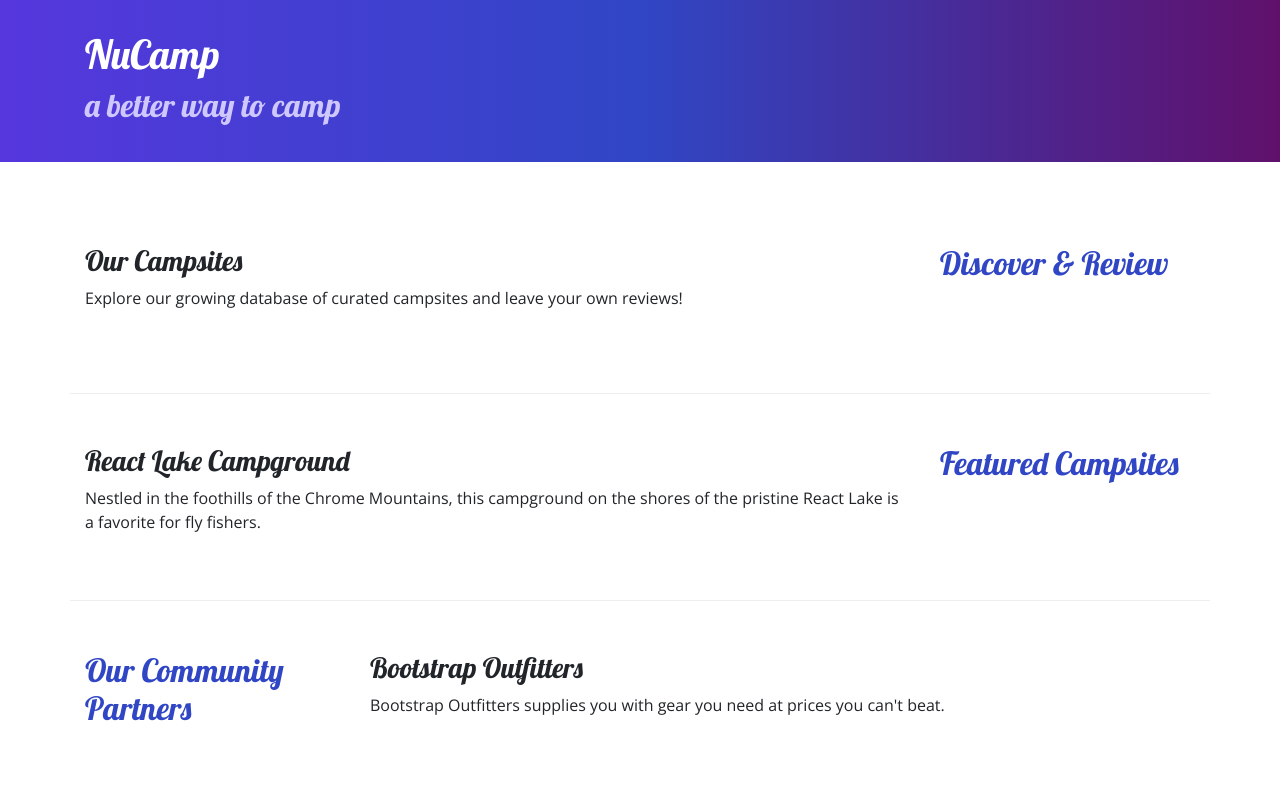
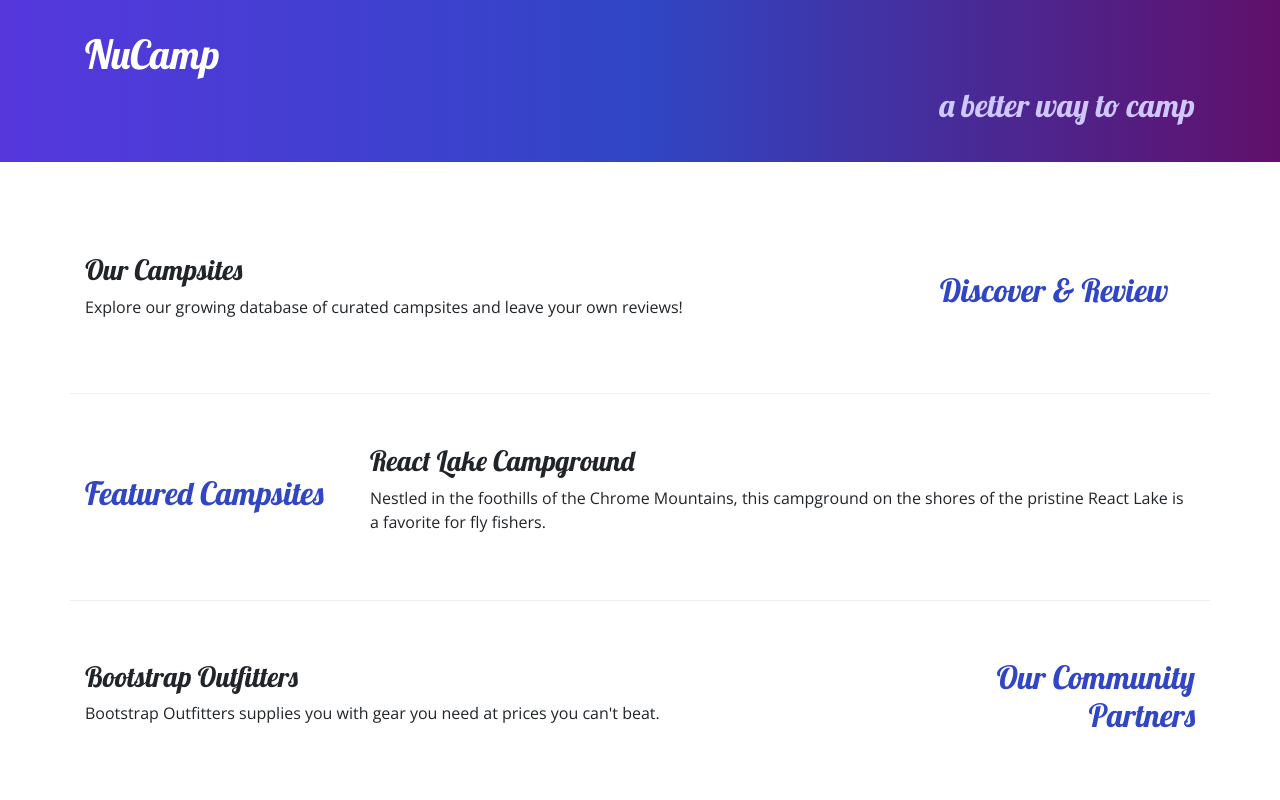
Before and after one commit to studiozandra/nucamp-bootstrap, a website: page index.html in a window 1280 px wide. Shown: the top 800 px of the page. Drawn offline with nearby package versions, Linux system fonts and the light colour scheme.

Commit message:
vertically center content columns

```diff
--- a/index.html
+++ b/index.html
@@ -24,14 +24,14 @@
             <div class="row">
                 <div class="col">
                     <h1>NuCamp</h1>
-                    <h2>a better way to camp</h2>
+                    <h2 class="text-sm-right">a better way to camp</h2>
                 </div>
             </div>
         </div>
     </header>
 
     <div class="container">
-        <div class="row row-content">
+        <div class="row row-content align-items-center">
             <div class="col-sm-4 order-sm-last col-md-3">
                 <h2>Discover & Review</h2>
             </div>
@@ -42,8 +42,8 @@
         </div>
 
 
-        <div class="row row-content">
-            <div class="col-sm-4 order-sm-last col-md-3">
+        <div class="row row-content align-items-center">
+            <div class="col-sm-4 col-md-3">
                 <h2>Featured Campsites</h2>
             </div>
             <div class="col">
@@ -52,9 +52,9 @@
             </div>
         </div>
 
-        <div class="row row-content">
-            <div class="col-sm-4 col-md-3">
-                <h2>Our Community Partners</h2>
+        <div class="row row-content align-items-center">
+            <div class="col-sm-4 order-sm-last col-md-3">
+                <h2 class="text-sm-right">Our Community Partners</h2>
             </div>
             <div class="col">
                 <h3>Bootstrap Outfitters</h3>
```
